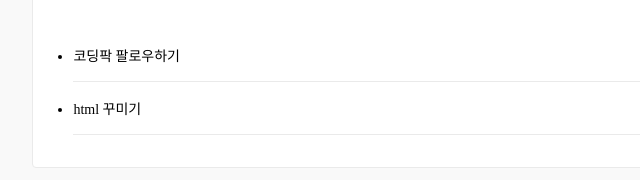
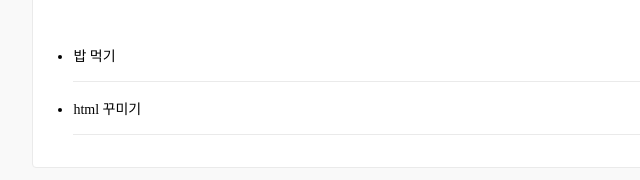
Before and after one commit to mataeono/mataeono.github.io, a plain HTML site: page index.html in a window 1280 px wide. Shown: the part 182-362 px from the top of the page, 101-741 px from the left. Drawn offline with Linux system fonts and the light colour scheme.

Commit message:
Update index.html

```diff
--- a/index.html
+++ b/index.html
@@ -17,7 +17,7 @@
       <div class="list-container">
         <h1>할 일 목록</h1>
         <ul id="list">
-          <li class="list-item">코딩팍 팔로우하기</li>
+          <li class="list-item">밥 먹기</li>
           <li class="list-item">html 꾸미기</li>
         </ul>
       </div>
```
